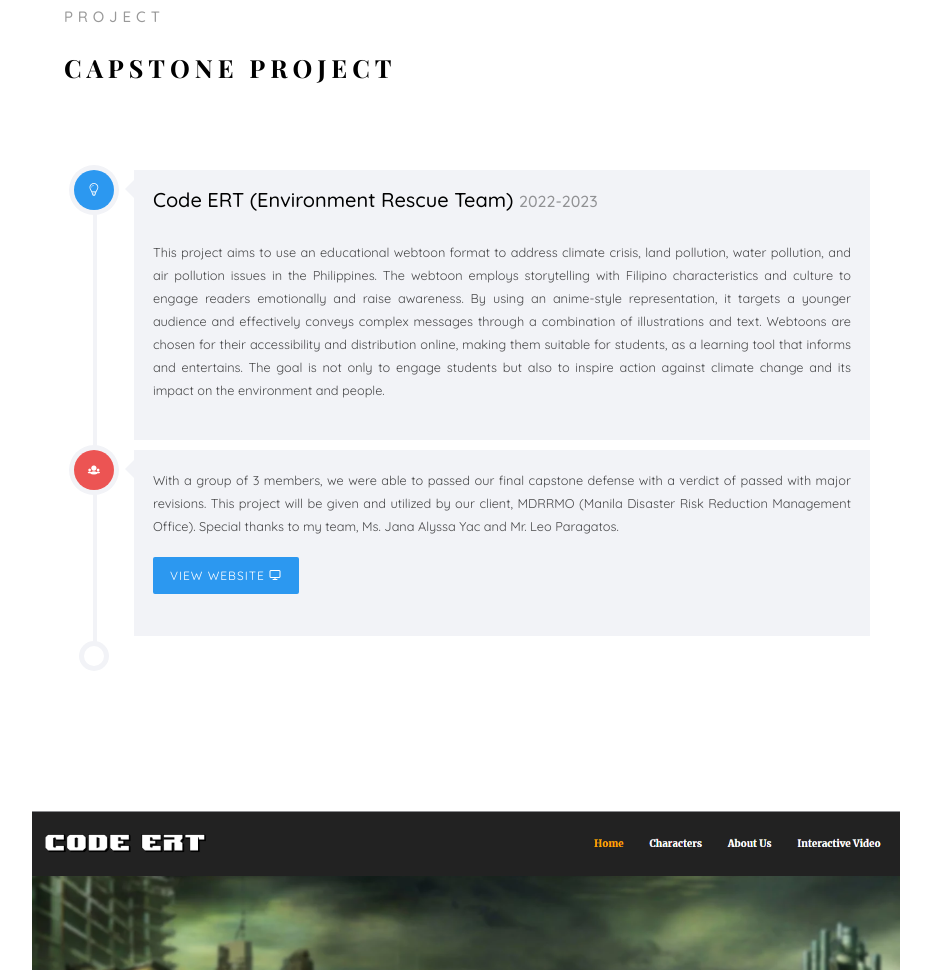
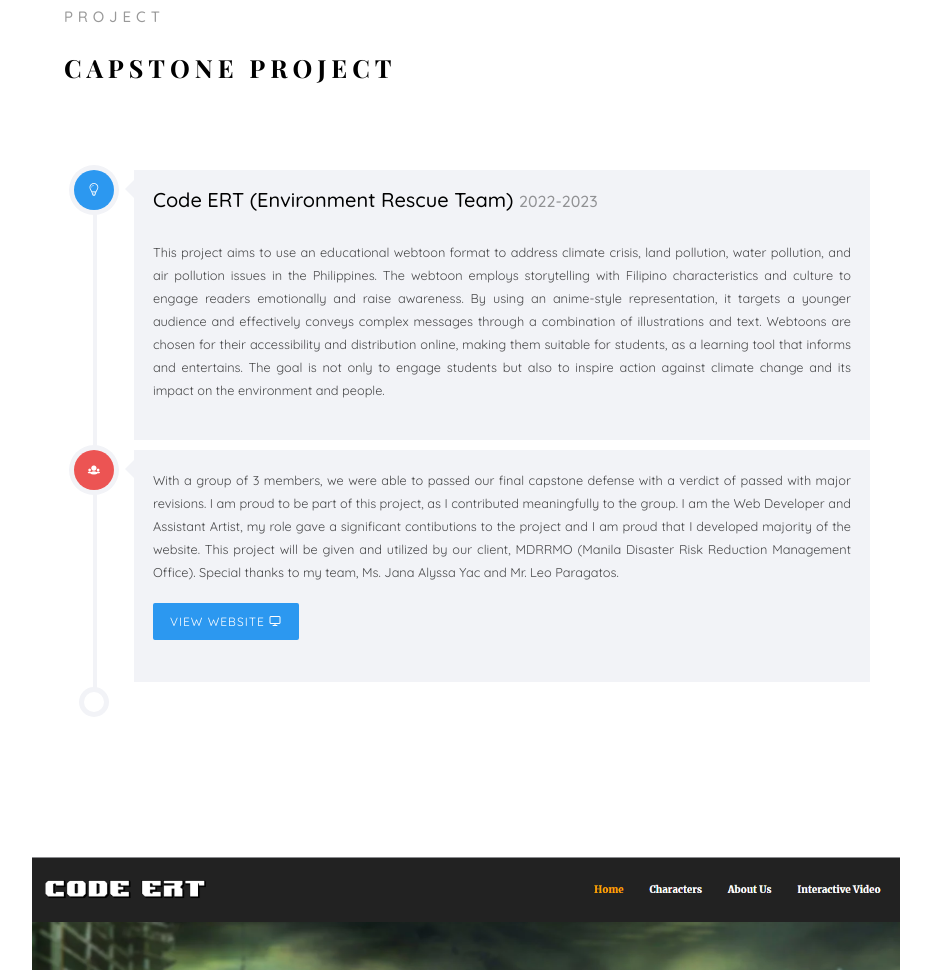
Before and after one commit to iloysaaa/Eloisa-Portfolio, a plain HTML site: page index.html in a window 1280 px wide. Shown: the part 3852-4822 px from the top of the page, without its empty margins (323-1254 px from the left). Drawn offline with nearby package versions, Linux system fonts and the light colour scheme; files whose address does not match are found by name; a web font is replaced by a local one.

Commit message:
Update index.html

```diff
--- a/index.html
+++ b/index.html
@@ -455,7 +455,9 @@
 					               </div>
 					               <div class="timeline-label">
 					                  <p>With a group of 3 members, we were able to passed our final capstone defense with a verdict
-										of passed with major revisions. This project will be given and utilized by our client, MDRRMO
+										of passed with major revisions. I am proud to be part of this project, as I contributed meaningfully
+										to the group. I am the Web Developer and Assistant Artist, my role gave a significant contibutions to the
+										project and I am proud that I developed majority of the website. This project will be given and utilized by our client, MDRRMO
 										(Manila Disaster Risk Reduction Management Office). Special thanks to my team, Ms. Jana Alyssa Yac and
 										Mr. Leo Paragatos. </p>
 										<p><a class="btn btn-primary btn-learn" href="https://project-codeert.tech/">View Website <i class="icon-monitor"></i></a></p>
```
